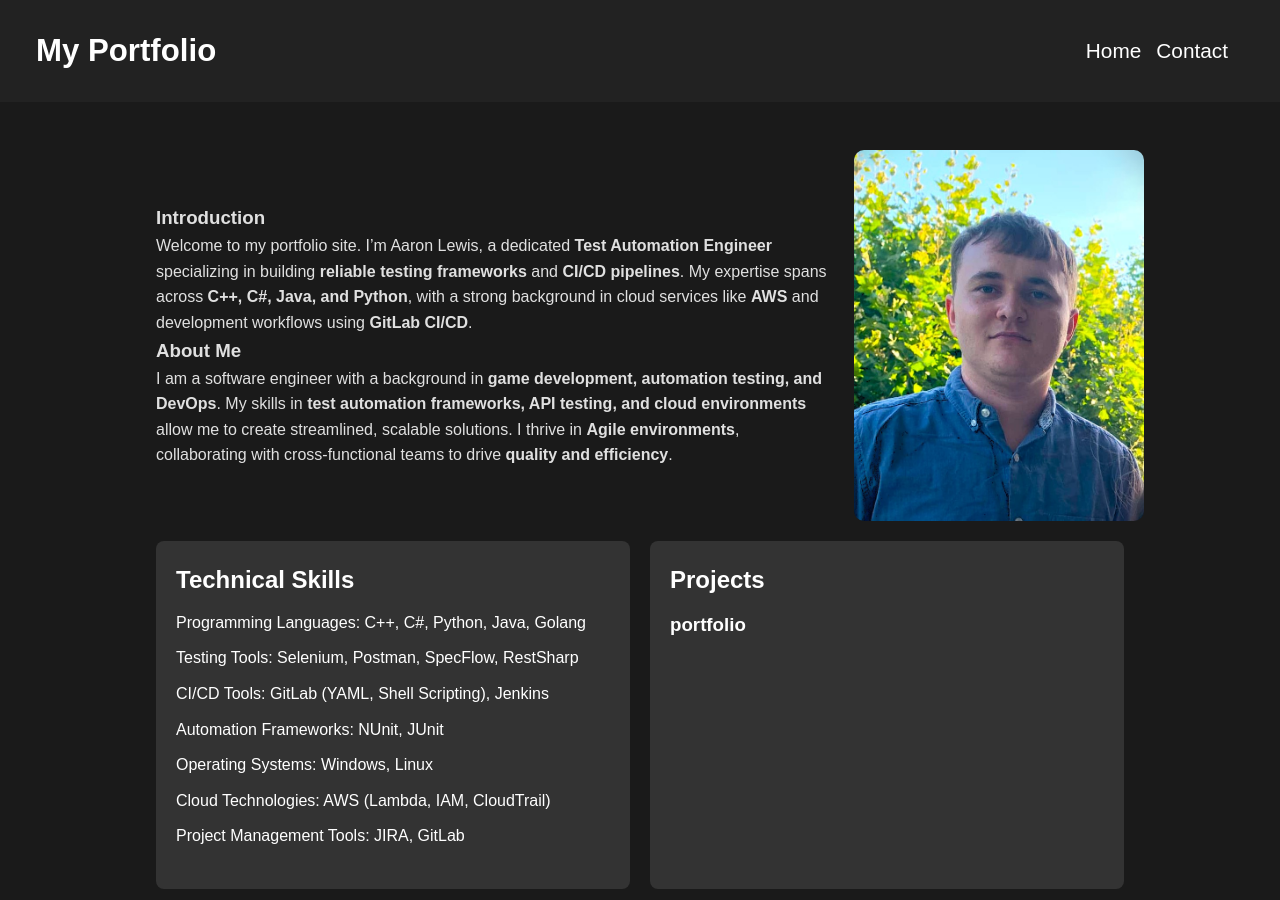
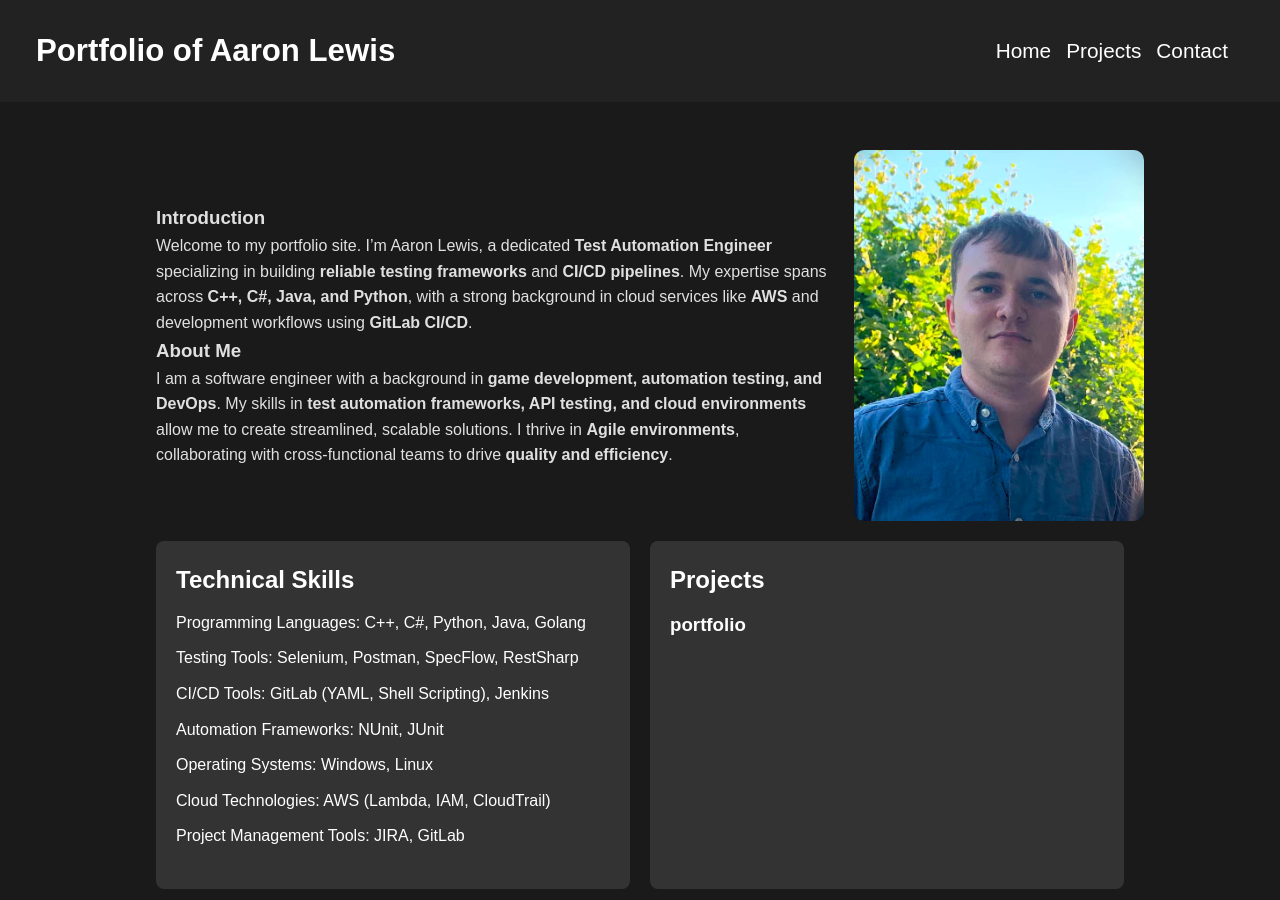
Before and after one commit to AaronL-98/AaronL-98.github.io, a Jekyll site: the page built from index.md, in a window 1280 px wide and 900 px high. Built offline with Jekyll 4.4.1, drawn with Linux system fonts in a browser that asks for light colours.

Commit message:
fix: fluid link of nav.html into header.html, update site title

```diff
--- a/_includes/header.html
+++ b/_includes/header.html
@@ -2,20 +2,8 @@
 <header class="site-header">
   <div class="header-container">
     <div class="site-title">
-      <h2><a href="{{ site.baseurl | prepend: site.url }}">{{ site.title }}</a></h2>
+      <h2><a href="{{ site.baseurl | prepend: site.url }}">Portfolio of Aaron Lewis</a></h2>
     </div>
-    <nav class="site-nav">
-      <ul>
-        <li><a href="{{ '/' | relative_url }}">Home</a></li>
-        <!-- <li><a href="{{ '/projects' | relative_url }}">Projects</a></li>
-        {% if site.pages | where_exp:'p','p.name=="devlog.md"' %} -->
-        <!-- <li><a href="{{ '/devlog' | relative_url }}">Devlog</a></li> -->
-        {% endif %}
-        <li><a href="{{ '/contact' | relative_url }}">Contact</a></li>
-      </ul>
-    </nav>
-    <!-- <div class="resume-link">
-      <a href="/assets/resume.pdf" download>Download Resume</a>
-    </div> -->
+    {% include nav.html %}
   </div>
 </header>
--- a/_includes/nav.html
+++ b/_includes/nav.html
@@ -2,10 +2,7 @@
 <nav class="site-nav">
   <ul>
     <li><a href="{{ '/' | relative_url }}">Home</a></li>
-    <!-- <li><a href="{{ '/projects' | relative_url }}">Projects</a></li>
-    {% if site.pages | where_exp:'p','p.name=="devlog.md"' %} -->
-    <!-- <li><a href="{{ '/devlog' | relative_url }}">Devlog</a></li> -->
-    {% endif %}
+    <li><a href="{{ '/projects' | relative_url }}">Projects</a></li>
     <li><a href="{{ '/contact' | relative_url }}">Contact</a></li>
   </ul>
 </nav>
```
